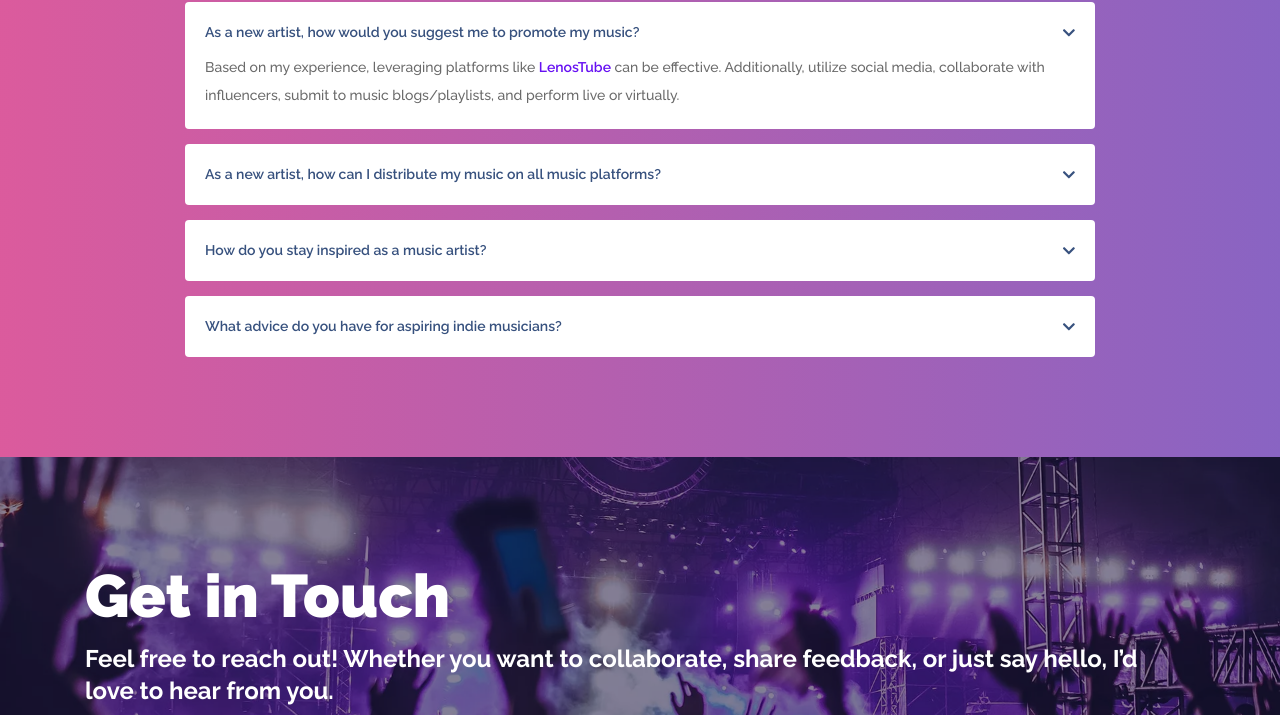
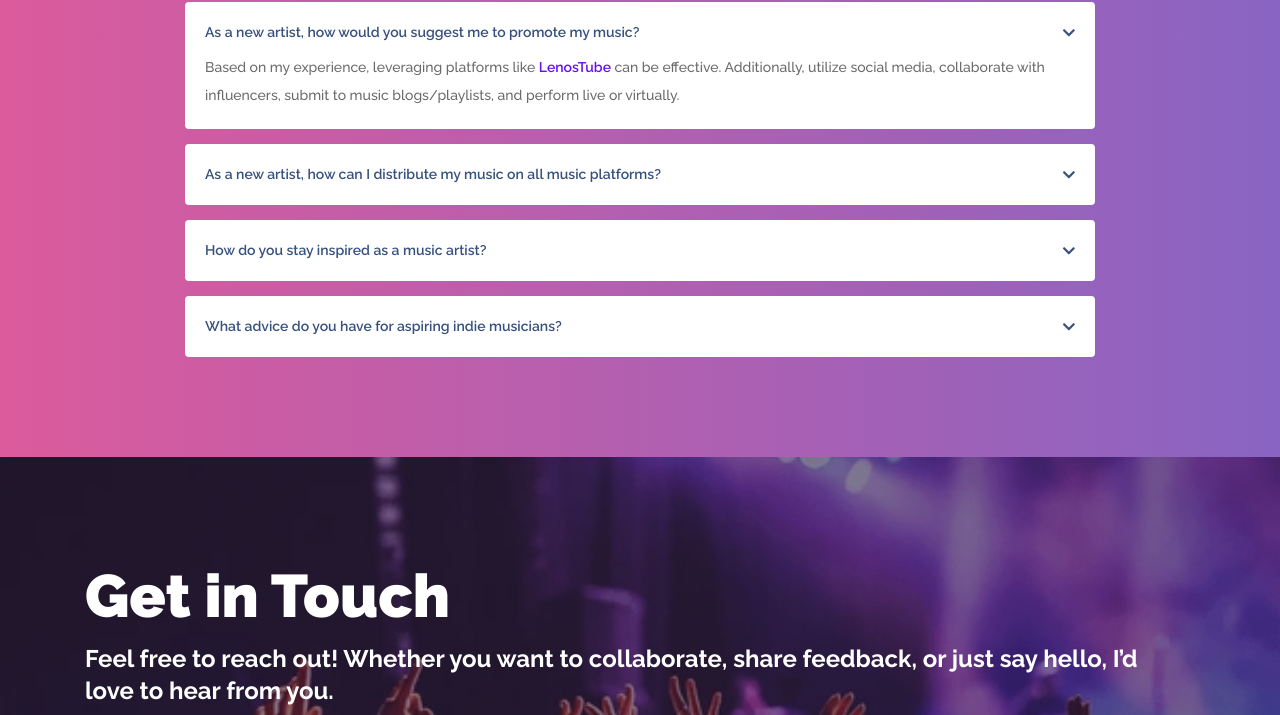
Before and after one commit to Mahletk1/Janaee, a plain HTML site: page index.html in a window 1280 px wide. Shown: the part 2761-3476 px from the top of the page. Drawn offline with Linux system fonts and the light colour scheme; files whose address does not match are found by name.

Commit message:
initial commit

```diff
--- a/index.html
+++ b/index.html
@@ -435,7 +435,7 @@
     </div>
 
     <div class="musica-cta-area section-padding-100 bg-img bg-overlay2"
-        style="background-image: url(img/bg-img/bg-8.jpg);">
+        style="background-image: url(img/bg-img/bg-8.webp);">
         <div class="container">
             <div class="row">
                 <div class="col-12">
```
Also changed, not shown: img/bg-img/bg-8.webp (added).
